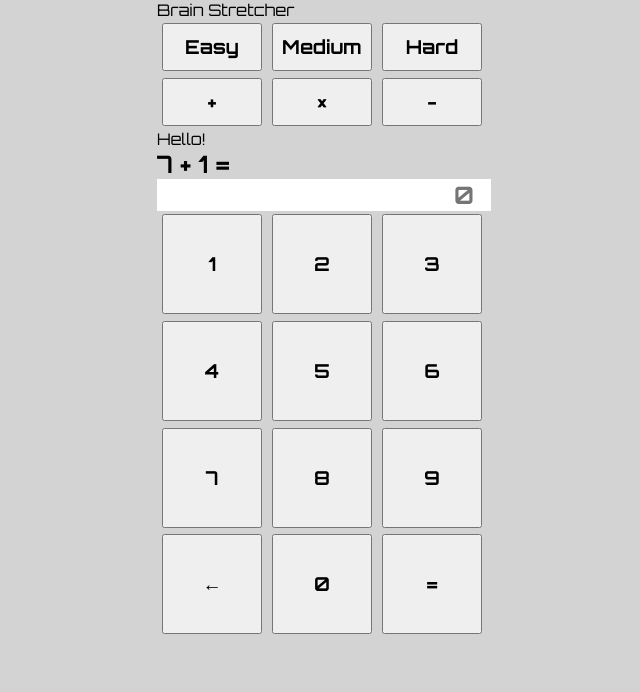
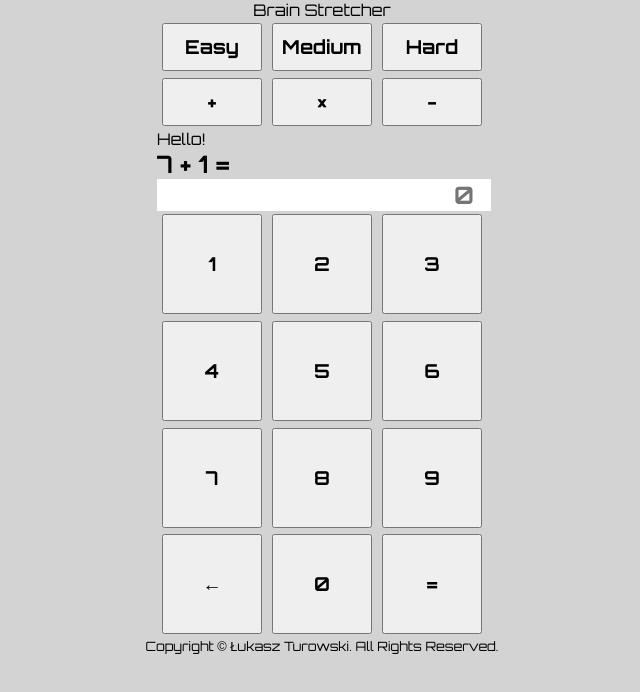
Before and after one commit to Turek695/Brain-Stretcher, a plain HTML site: page index.html in a window 1280 px wide. Shown: the whole page, without its empty margins (318-958 px from the left). Drawn offline with Linux system fonts and the light colour scheme.

Commit message:
added footer and header containers, organized content in flex

```diff
--- a/css/main.less
+++ b/css/main.less
@@ -1,6 +1,7 @@
 @import 'reset.less';
 
 .button {
+    flex-shrink: 1;
     font-family: inherit;
     font-size: larger;
     font-weight: 700;
@@ -39,6 +40,13 @@
     width: 100%;
 }
 
+.footer {
+    text-align: center;
+    height: 5vh;
+    font-size: .8em;
+    word-wrap: normal;
+}
+
 .level-panel {
     align-items: center;
     align-content:stretch;
@@ -51,15 +59,12 @@
     align-items: center;
     background-color: lightgray;
     display: flex;
+    flex-direction: column;
     font-family: 'Orbitron', sans-serif;
     justify-content: center;
 }
 
 .page-content {
-    align-content: center;
-    display: flex;
-    flex-direction: column;
-    justify-items: auto;
     width: 330px;
 }
 
--- a/index.html
+++ b/index.html
@@ -5,7 +5,7 @@
     <meta charset="UTF-8">
     <meta http-equiv="X-UA-Compatible" content="IE=edge">
     <meta name="viewport" content="width=device-width, initial-scale=1.0">
-    <title>Calculation Trainer</title>
+    <title>Brain Stretcher</title>
     <link rel="stylesheet" href="css/main.css">
     <link rel="preconnect" href="https://fonts.googleapis.com">
     <link rel="preconnect" href="https://fonts.gstatic.com" crossorigin>
@@ -13,8 +13,10 @@
 </head>
 
 <body class="page">
+    <header class="banner">
+        <h1 class="h1">Brain Stretcher</h1>
+    </header>
     <main class="page-content">
-        <h1 class="h1">Brain Stretcher</h1>
         <div class="level-panel">
             <button class="button button-level" id="lv1">Easy</button>
             <button class="button button-level" id="lv2">Medium</button>
@@ -51,6 +53,11 @@
             <button class="button enter-button" id="enter">&equals;</button>
         </div>
     </main>
+    <footer class="footer">
+        <p>
+            Copyright &copy; Łukasz Turowski. All Rights Reserved.
+        </p>
+    </footer>
 
     <script src="js/main.js"></script>
 </body>
```
Also changed, not shown: css/main.css.
